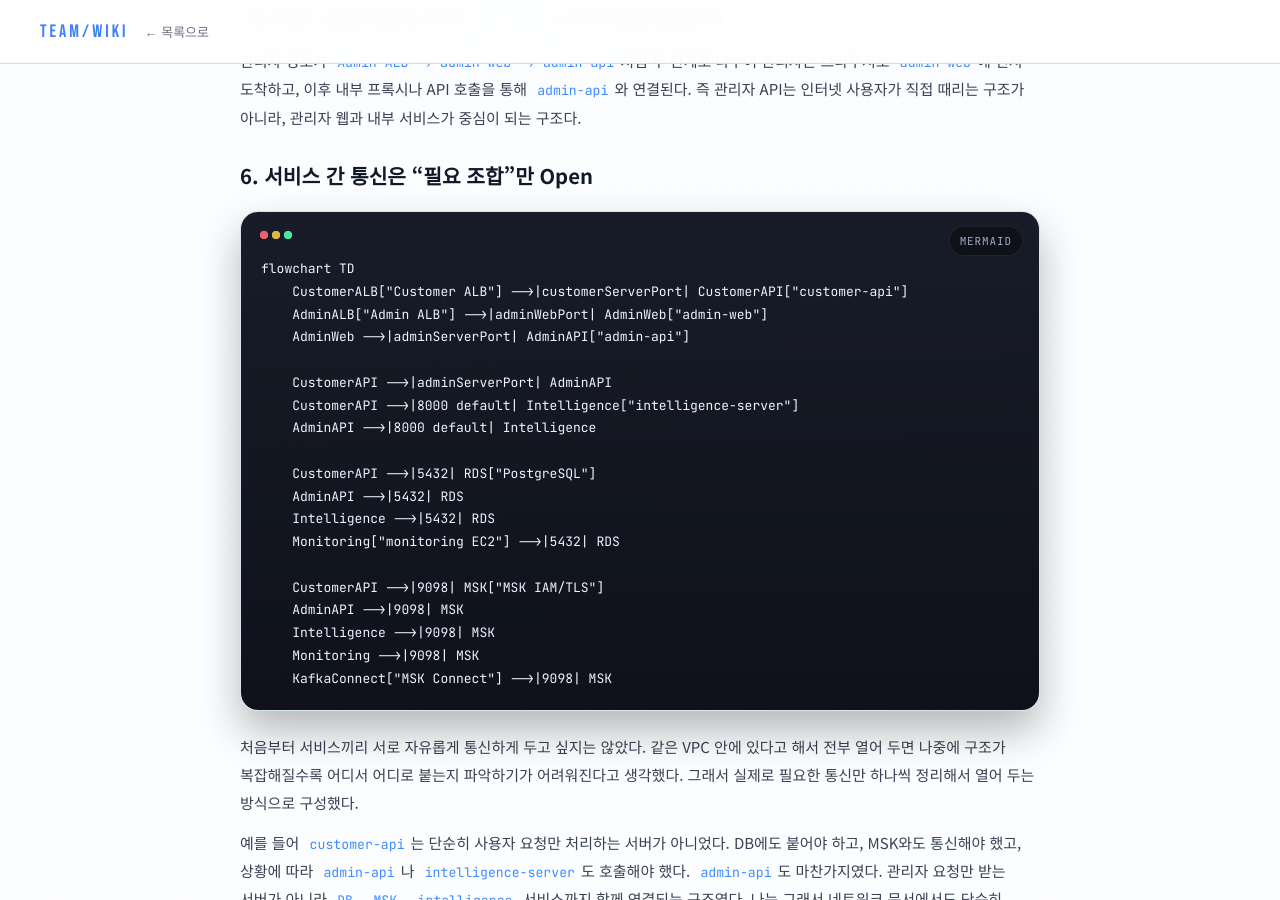
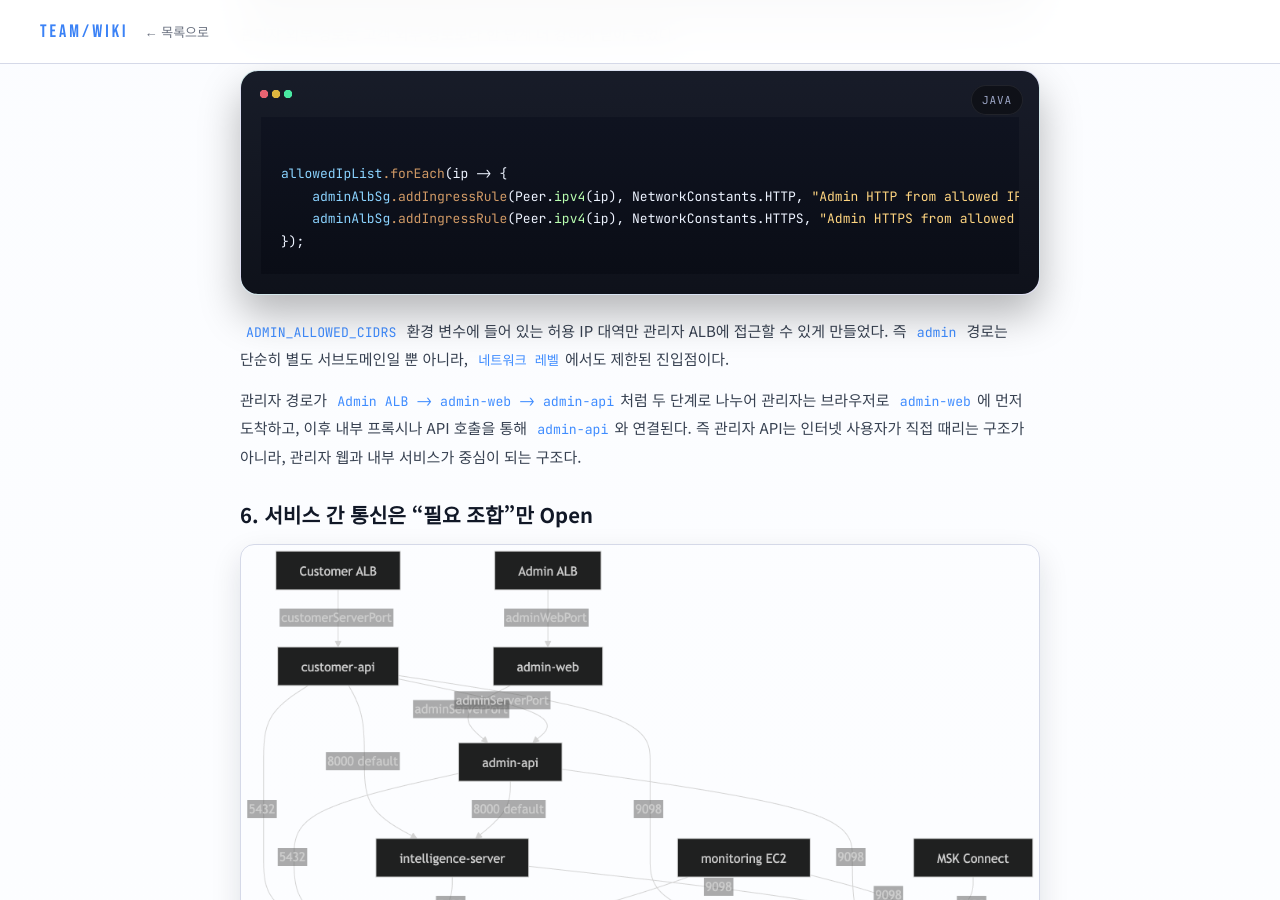
Before and after one commit to one-year-gap/docs, a Jekyll site: the page built from _posts/인프라/2026-03-26-infra-architecture-network.md, in a window 1280 px wide and 900 px high, scrolled down 6551 px. Built offline with Jekyll 4.4.1, drawn with Linux system fonts in a browser that asks for light colours; nearby versions of some CDN libraries.

Commit message:
Update 인프라 “2026-03-26-infra-architecture-network”

````diff
--- a/_posts/인프라/2026-03-26-infra-architecture-network.md
+++ b/_posts/인프라/2026-03-26-infra-architecture-network.md
@@ -177,27 +177,7 @@
 
 ## 6. 서비스 간 통신은 "필요 조합"만 Open
 
-```mermaid
-flowchart TD
-    CustomerALB["Customer ALB"] -->|customerServerPort| CustomerAPI["customer-api"]
-    AdminALB["Admin ALB"] -->|adminWebPort| AdminWeb["admin-web"]
-    AdminWeb -->|adminServerPort| AdminAPI["admin-api"]
-
-    CustomerAPI -->|adminServerPort| AdminAPI
-    CustomerAPI -->|8000 default| Intelligence["intelligence-server"]
-    AdminAPI -->|8000 default| Intelligence
-
-    CustomerAPI -->|5432| RDS["PostgreSQL"]
-    AdminAPI -->|5432| RDS
-    Intelligence -->|5432| RDS
-    Monitoring["monitoring EC2"] -->|5432| RDS
-
-    CustomerAPI -->|9098| MSK["MSK IAM/TLS"]
-    AdminAPI -->|9098| MSK
-    Intelligence -->|9098| MSK
-    Monitoring -->|9098| MSK
-    KafkaConnect["MSK Connect"] -->|9098| MSK
-```
+![](/docs/assets/images/uploads/mermaid-diagram%20%287%29.png)
 
 처음부터 서비스끼리 서로 자유롭게 통신하게 두고 싶지는 않았다. 같은 VPC 안에 있다고 해서 전부 열어 두면 나중에 구조가 복잡해질수록 어디서 어디로 붙는지 파악하기가 어려워진다고 생각했다. 그래서 실제로 필요한 통신만 하나씩 정리해서 열어 두는 방식으로 구성했다.
 
````
Also changed, not shown: other parts of _posts/인프라/2026-03-26-infra-architecture-network.md (+1 -1 lines), assets/images/uploads/mermaid-diagram (7).png (added).
